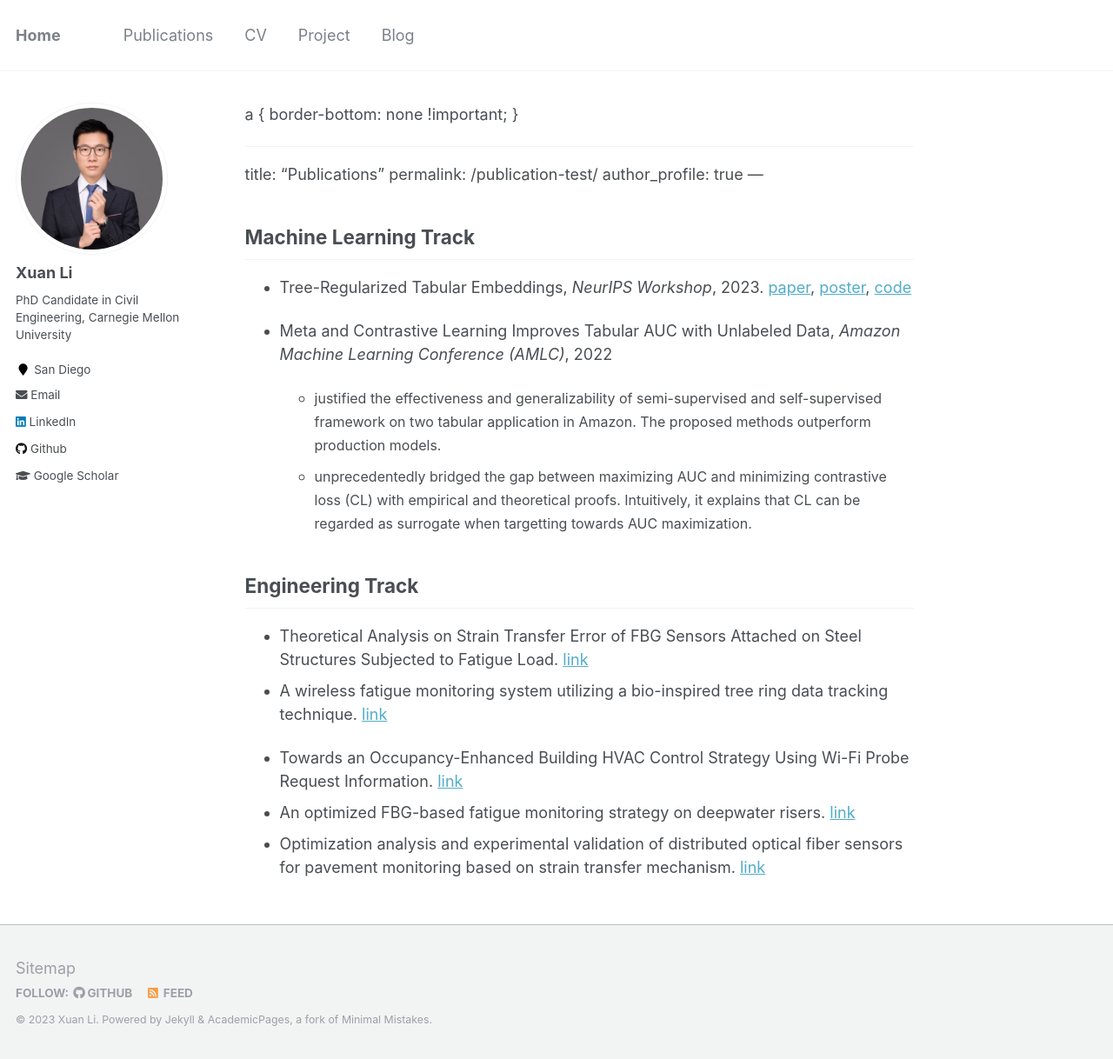
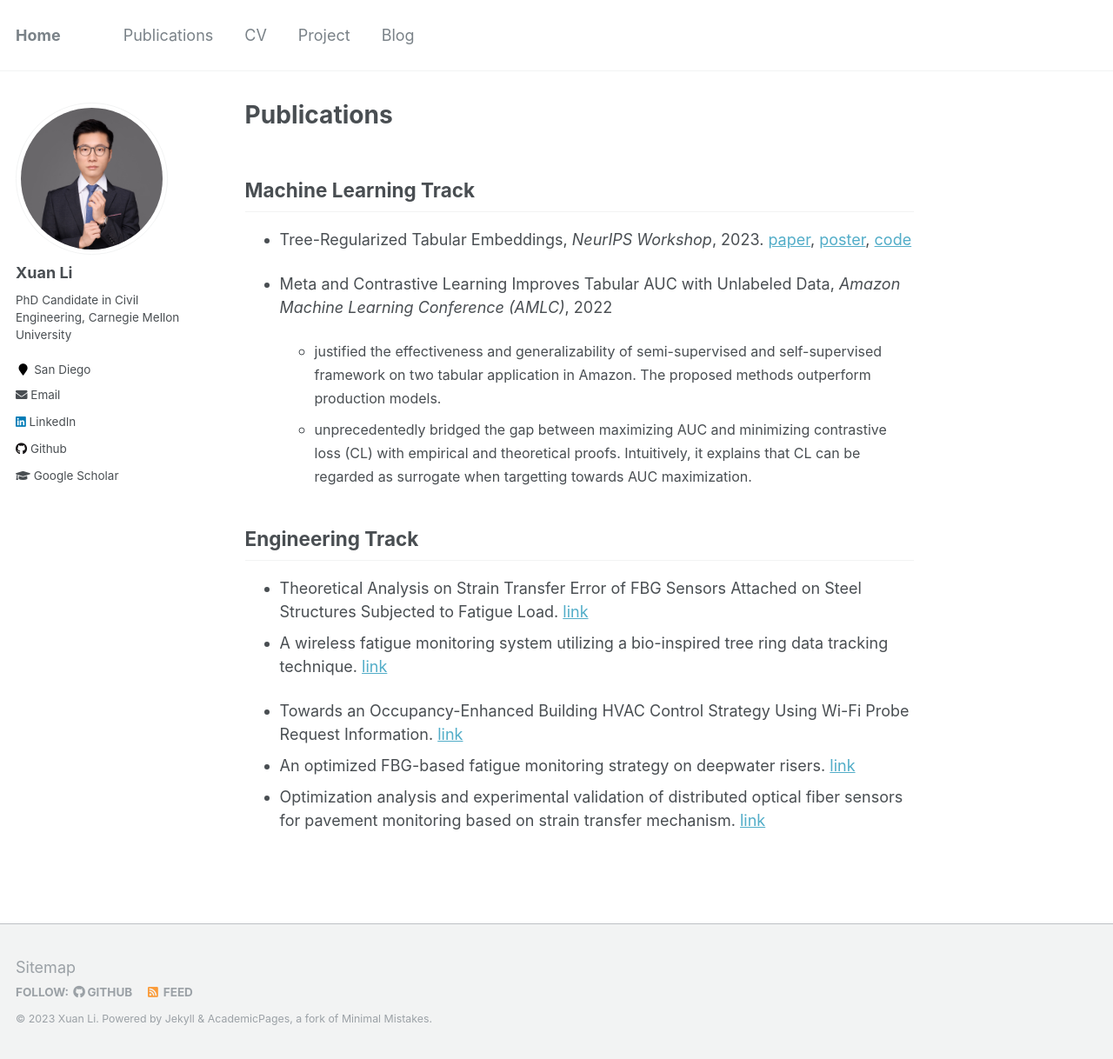
Before and after one commit to milanlx/milanlx.github.io, a Jekyll site: the page built from _pages/publication-test.md, in a window 1280 px wide and 1218 px high. Shown: the whole window at 87% size. Built offline with Jekyll 4.4.1, drawn with Linux system fonts in a browser that asks for light colours; our own code applies the rules of GitHub Pages for plain Markdown files.

Commit message:
Update publication-test.md

```diff
--- a/_pages/publication-test.md
+++ b/_pages/publication-test.md
@@ -1,7 +1,3 @@
-a {
-  border-bottom: none !important;
-}
-
 ---
 title: "Publications"
 permalink: /publication-test/
```
